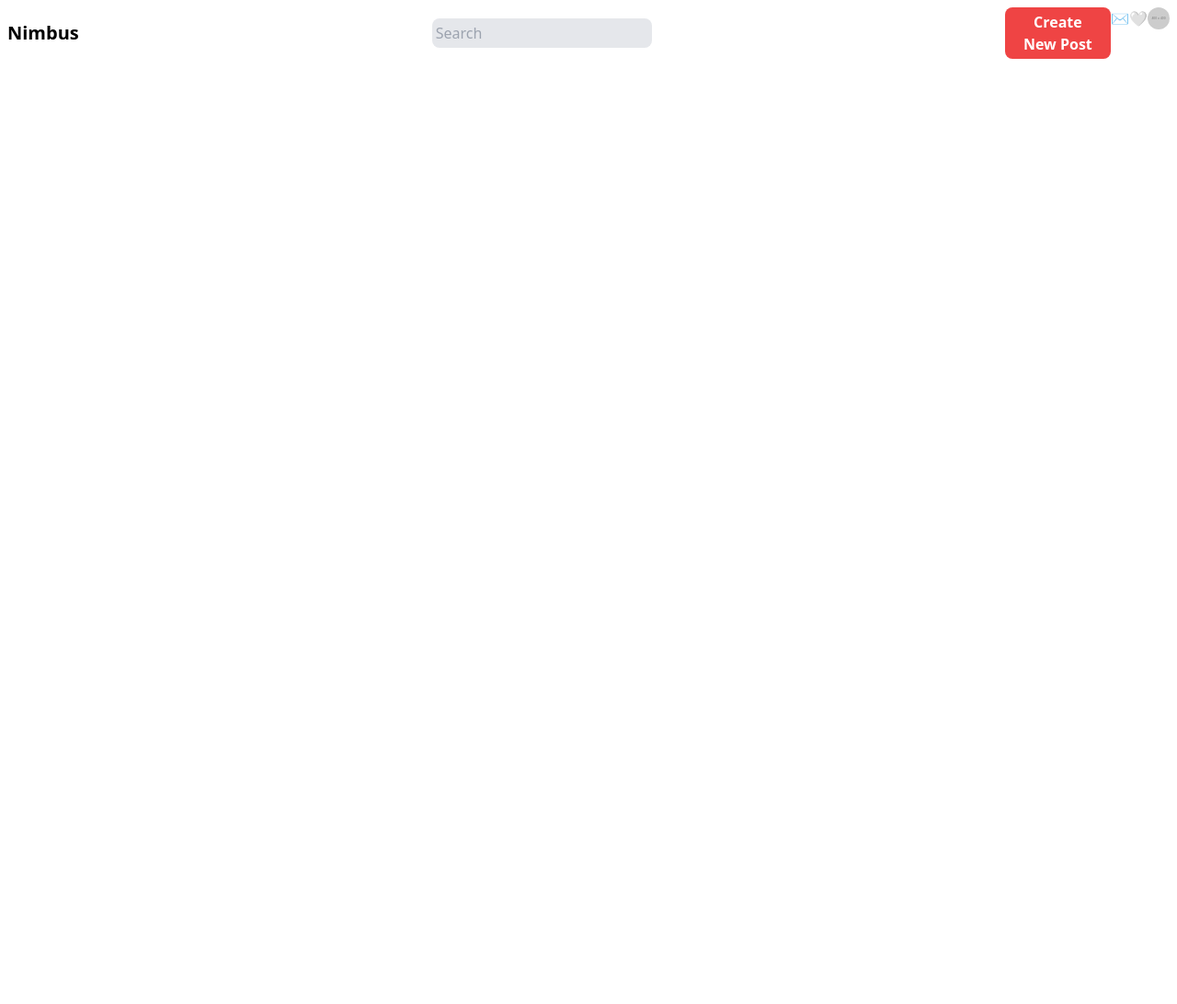
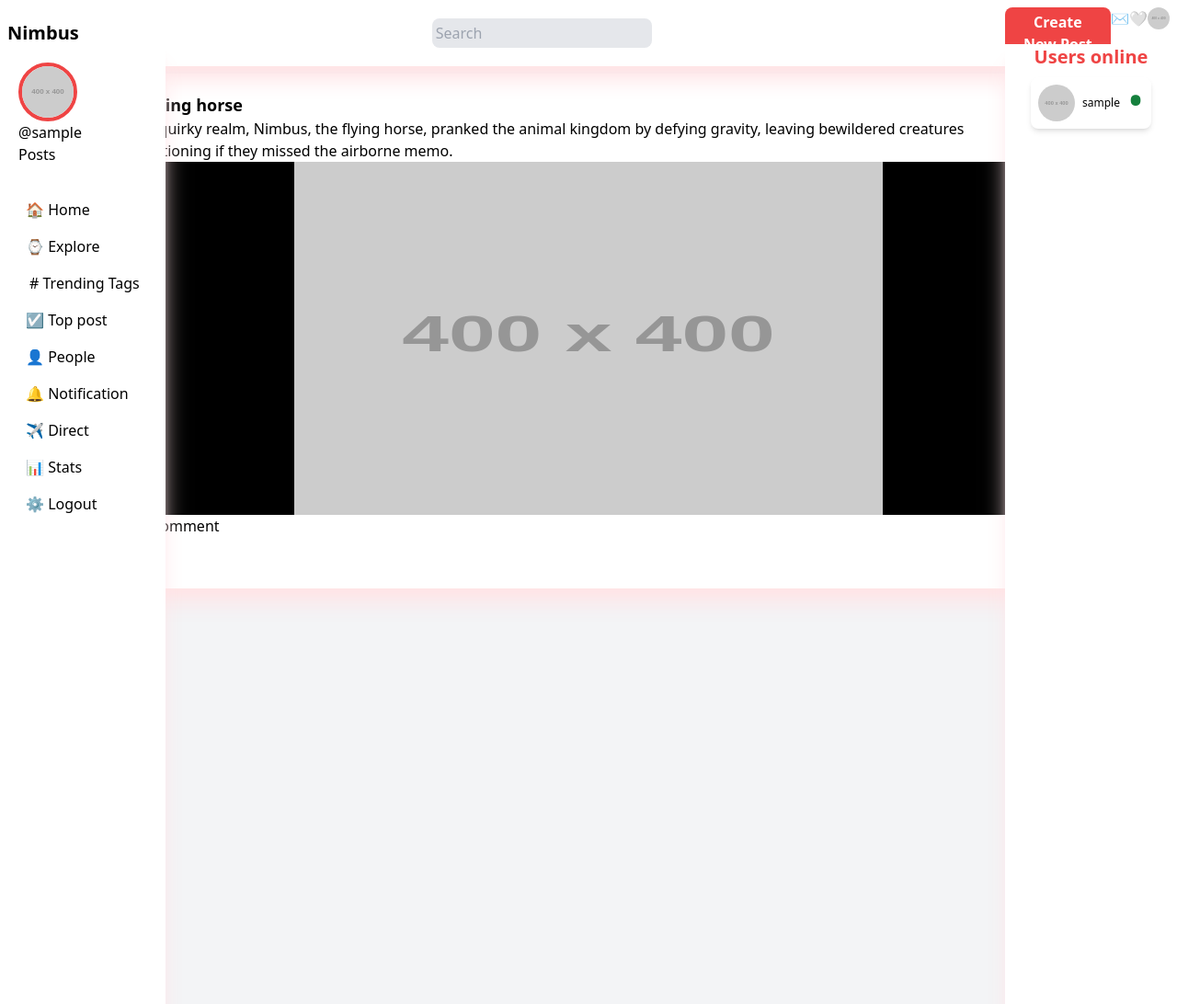
Before and after one commit to Ashutoshkrh/Nimbus, a Flask app: template feed/templates/feed.html in a window 1280 px wide. Shown: the whole page at 92% size. Run offline with Flask 3, Linux system fonts and the light colour scheme; the template is opened without the code that fills it: most values are stand-ins (such as "Sample title", 1, 10 or a date in 2020); grey boxes labelled with a size stand in for pictures from a placeholder-image service; parts of the project's set-up code (start-up, migrations or seed data) failed here and were passed over; some libraries are stand-ins or nearby versions.

Commit message:
Made feed page Co-authored-by: kush-raj-nit061 <kush-raj-nit061@users.noreply.github.com> Co-authored-by: Navneet Kumar <Navneetkrh@users.noreply.github.com>

```diff
--- a/feed/templates/feed.html
+++ b/feed/templates/feed.html
@@ -6,22 +6,77 @@
     <script src="https://cdn.tailwindcss.com"></script>
     <title>Document</title>
 </head>
-<body>
-    <div class="flex-row flex items-center p-2">
+<body class="bg-gray-100   ">
+
+    <nav class="flex-row flex items-center p-2 shadow-xl shadow-rose-100 bg-white fixed top-0 left-0 right-0">
         <h1 class="font-bold text-xl">Nimbus</h1>
         <input class="bg-gray-200 p-1 mx-96 w-72 rounded-lg" type="text" placeholder="Search">
         <div class="flex justify-evenly w-96"> <!-- Adjust the width as needed -->
-            <button class="bg-red-500 p-1 px-4 rounded-lg font-semibold text-white">Create New Post</button>
+            <button class="bg-red-500 p-1 px-4 rounded-lg font-semibold text-white hover:shadow-lg hover:bg-red-600 hover:scale-105 hover:delay-75">Create New Post</button>
             <div>✉️</div>
             <div>🤍</div>
             <img class="h-6 w-6 rounded-full" src="https://placehold.co/400x400" alt="dp">
         </div>
+    </nav>
+    <section class=" mt-12 flex justify-between ">
+        <div class="sticky">
+        <div class="bg-white p-5 fixed left-0 shadow-xl shadow-rose-100 ">
+            <div class="justify-center">
+                <img class="h-16 w-16 rounded-full border-4 border-red-500" src="https://placehold.co/400x400" alt="profile image">
+                <h1>{{firstname + " " + lastname}}</h1>
+                <h1>@{{username}}</h1>
+                <h1>Posts </h1>
+            </div>
+
+            <div class="flex-col space-y-2 min-h-screen mt-8">
+                <div><button class=" p-1 rounded-xl px-2">🏠 Home</button></div>
+                <div><button class=" p-1 rounded-xl px-2">⌚ Explore</button></div>
+                <div><button class=" p-1 rounded-xl px-2 ml-1"> # Trending Tags</button></div>
+                <div><button class=" p-1 rounded-xl px-2">☑️ Top post</button></div>
+                <div><button class=" p-1 rounded-xl px-2">👤 People</button></div>
+                <div><button class=" p-1 rounded-xl px-2">🔔 Notification</button></div>
+                <div><button class=" p-1 rounded-xl px-2">✈️ Direct</button></div>
+                <div><button class=" p-1 rounded-xl px-2">📊 Stats</button></div>
+                <div><a href="/logout"><button class=" p-1 rounded-xl px-2">⚙️ Logout</button></a> </div>
+                <h1></h1>
+            </div>
+        </div>
     </div>
+
+        <div class="justify-self-center  space-y-8 mt-8">
+            <div class="bg-white p-5 h-[35rem] w-[65rem] rounded-xl shadow-xl shadow-rose-100  hover:shadow-2xl hover:shadow-rose-300 ">
+                <h1 class="text-lg font-semibold">A flying horse</h1>
+                <h1>In a quirky realm, Nimbus, the flying horse, pranked the animal kingdom by defying gravity, leaving bewildered creatures questioning if they missed the airborne memo.</h1>
+                <div class="justify-center flex bg-black   ">
+                    <img class=" h-96 w-[40rem]" src="https://placehold.co/400x400" alt="post">
+                </div>
+
+                <button class="bg-white">💬 Comment</button>
+            </div>
+
+
+        </div>
 
 
 
-    <div>
+        <div class="sticky shadow-rose-300">
+            <div class="overflow-y-auto h-full shadow-xl shadow-rose-100  pl-5 bg-white fixed right-0 min-h-screen pr-5 text-center">
+                <div class="overflow-y-auto h-full ">
+                <h1 class="text-red-500 font-bold text-xl justify-center ">Users online</h1>
+                {% for user in  users_list%}
+                <div class="flex bg-white p-2 m-2 my-2 rounded-lg shadow-md scroll-smooth">
+                    <img class="rounded-full w-10 h-10" src="https://placehold.co/400x400" alt="">
+                    <h2 class="text-xs  pt-3 ml-2">{{user['username']}}</h2>
+                    <h2 class="text-5xl text-green-700  ml-2 -mt-2">•</h2>
+                </div>
+                    {% endfor %}
+            </div>
+        </div>
 
+
+        </div>
     </div>
-</body>
+
+    </section>
+    </body>
 </html>
--- a/main.py
+++ b/main.py
@@ -25,9 +25,9 @@ def hash_password(password):
 
 @app.route('/')
 def index():
-    if 'username' not in session:
+    if session['username'] == None:
         return redirect('/login')
-    return '<h1> "Home page" </h1>'
+    return redirect('/feed')
 
 @app.route('/signup',methods=["GET","POST"])
 def signup():
@@ -80,7 +80,9 @@ def login():
 @app.route("/logout")
 def logout():
     session["username"] = None
-    return redirect("/")
+    print("logout done")
+    # print(session)
+    return redirect("/login")
 
 if __name__ == '__main__':
    app.run(debug=True)
```
Also changed, not shown: feed/connector.py (added, +45 -0 lines), feed/feed.py (+15 -4 lines), __init__.py (added), 2 other files.
